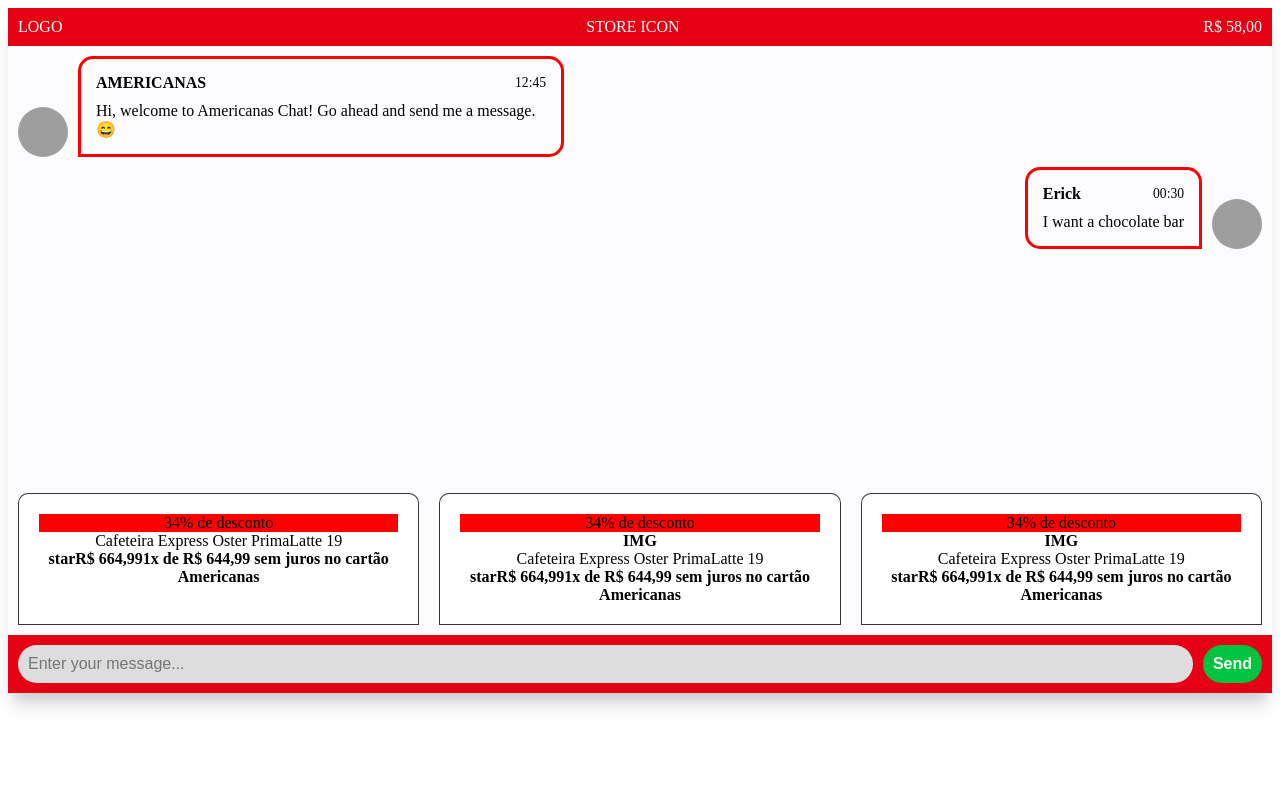
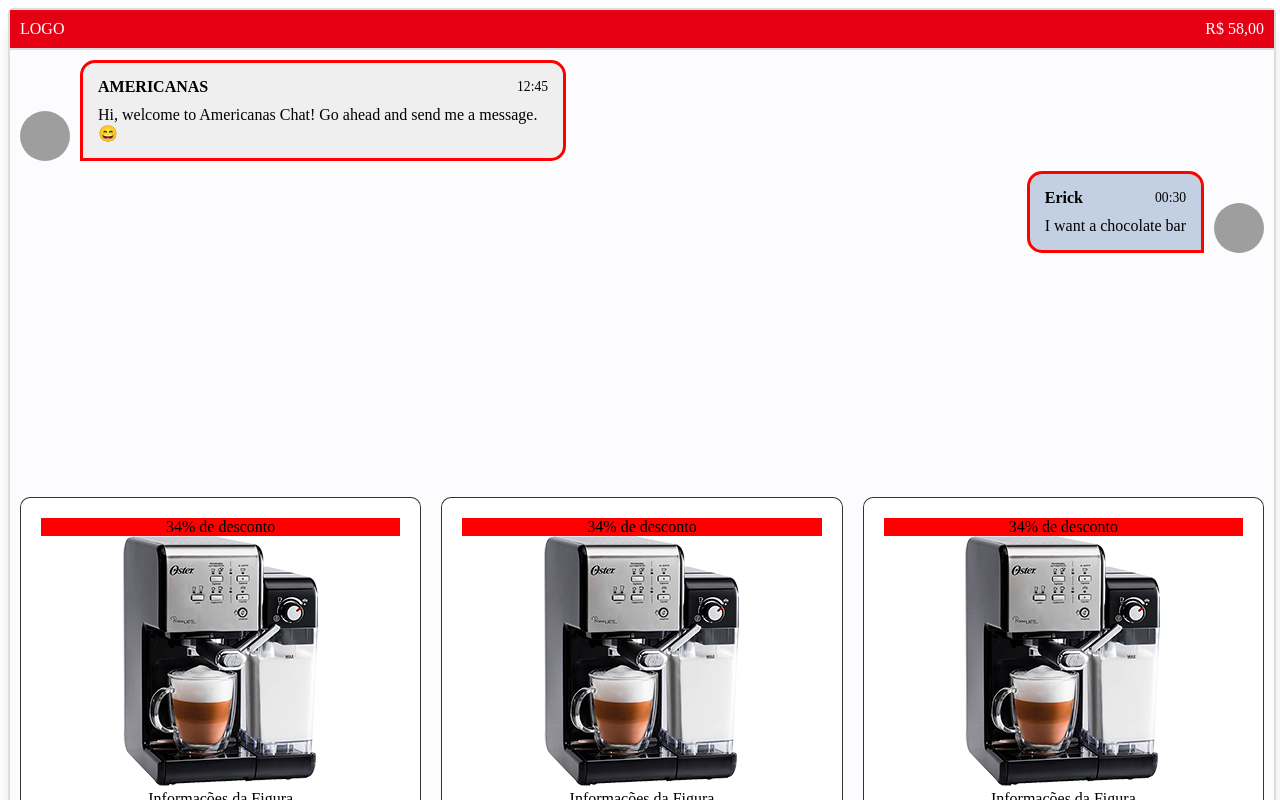
Before and after one commit to bpaganotti/magahack2-ame-team25, an Angular app: page /option-b in a window 1280 px wide. Shown: the top 800 px of the page. Built offline with nearby package versions, Linux system fonts and the light colour scheme; grey boxes are pictures that could not be loaded.

Commit message:
[UPDATE] More things in page chat

```diff
--- a/src/app/pages/home/home.component.html
+++ b/src/app/pages/home/home.component.html
@@ -79,13 +79,6 @@
         <svg class="material-icons" xmlns="http://www.w3.org/2000/svg" width="24" height="24" viewBox="0 0 24 24"><path d="M10 6L8.59 7.41 13.17 12l-4.58 4.59L10 18l6-6z"/></svg>
       </a>
 
-      <a class="card" routerLink="/teste">
-        <app-icon-lab></app-icon-lab>
-
-        <span>teste</span>
-
-        <svg class="material-icons" xmlns="http://www.w3.org/2000/svg" width="24" height="24" viewBox="0 0 24 24"><path d="M10 6L8.59 7.41 13.17 12l-4.58 4.59L10 18l6-6z"/></svg>
-      </a>
 
     </div>
 
--- a/src/app/pages/option-b/option-b.component.html
+++ b/src/app/pages/option-b/option-b.component.html
@@ -1,16 +1,16 @@
+<div class='chat'>
     <section class="msger">
         <header class="msger-header">
             <div class="msger-header-title">
                 LOGO
             </div>
-        <div>
-            STORE ICON
-        </div>
+
             <div class="msger-header-options">
                 R$ 58,00
             </div>
         </header>
 
+        <!-- <div class='middle'>aaaa</div> -->
 
         <main class="msger-chat">
             <div class="msg left-msg">
@@ -27,7 +27,10 @@
                         Hi, welcome to Americanas Chat! Go ahead and send me a message. 😄
                     </div>
                 </div>
+
             </div>
+
+
 
             <div class="msg right-msg">
                 <div class="msg-img" style="background-image: url(https://image.flaticon.com/icons/svg/145/145867.svg)">
@@ -61,10 +64,12 @@
                 <div class="grid-item">
                     <div class=grid-header>34% de desconto</div>
                     <section>
-                    <div>
-                        <div style="background-image: '/src/assets/img/01.png'">
-                        </div>
-                    </div>
+
+                            <figure>
+                                <img src="../../../assets/img/01.png" alt="Minha Figura">
+                                <figcaption>Informações da Figura</figcaption>
+                              </figure>
+
                         <div>
                             <p>Cafeteira Express Oster PrimaLatte 19</p>
                             <b>star</b>
@@ -75,7 +80,11 @@
                 </div>
                 <div class="grid-item">
                     <div class=grid-header>34% de desconto</div>
-                <b>IMG</b>
+
+                    <figure>
+                        <img src="../../../assets/img/01.png" alt="Minha Figura">
+                        <figcaption>Informações da Figura</figcaption>
+                      </figure>
                     <p>Cafeteira Express Oster PrimaLatte 19</p>
                     <b>star</b>
                     <b>R$ 664,99</b>
@@ -83,7 +92,11 @@
                 </div>
                 <div class="grid-item">
                     <div class=grid-header>34% de desconto</div>
-                <b>IMG</b>
+
+                    <figure>
+                        <img src="../../../assets/img/01.png" alt="Minha Figura">
+                        <figcaption>Informações da Figura</figcaption>
+                      </figure>
                     <p>Cafeteira Express Oster PrimaLatte 19</p>
                     <b>star</b>
                     <b>R$ 664,99</b>
@@ -97,3 +110,4 @@
             <button type="submit" class="msger-send-btn">Send</button>
         </form>
     </section>
+</div>
--- a/src/app/pages/option-b/option-b.component.scss
+++ b/src/app/pages/option-b/option-b.component.scss
@@ -1,15 +1,3 @@
-//
-// header {
-//     background-color: red;
-// }
-// /* ----------- CHAT --------- */
-
-
-
-
-
-
-
 // /* ------------- Grid itens --------- */
 .grid-container {
     display: grid;
@@ -34,12 +22,18 @@
 
 }
 
-:root {
-    --body-bg: linear-gradient(135deg, #f5f7fa 0%, #c3cfe2 100%);
-    --msger-bg: #fff;
-    --border: 2px solid #ddd;
-    --left-msg-bg: #ececec;
-    --right-msg-bg: #579ffb;
+.chat {
+    // width: 100px;
+}
+
+.middle {
+    border-radius: 50%;
+    -webkit-border-radius: 50%;
+    width: 50px;
+    height: 50px;
+    border: solid blue;
+    background-color: blue;
+    margin-bottom: 0px;
 }
 
 html {
@@ -59,7 +53,7 @@
     justify-content: center;
     align-items: center;
     height: 100vh;
-    background-image: var(--body-bg);
+    background-image: linear-gradient(135deg, #f5f7fa 0%, #c3cfe2 100%);
     font-family: Helvetica, sans-serif;
 }
 
@@ -69,9 +63,9 @@
     justify-content: space-between;
     width: 100%;
     height: calc(100% - 50px);
-    border: var(--border);
+    border: 2px solid #ddd;
     border-radius: 5px;
-    background: var(--msger-bg);
+    background: #FFF;
     box-shadow: 0 15px 15px -5px rgba(0, 0, 0, 0.2);
 }
 
@@ -79,7 +73,7 @@
     display: flex;
     justify-content: space-between;
     padding: 10px;
-    border-bottom: var(--border);
+    border-bottom: 2px solid #ddd;
     background: #e60014;
     color: #FFF;
 }
@@ -128,7 +122,7 @@
     padding: 15px;
     border-radius: 15px;
     border: red solid;
-    background: var(--left-msg-bg);
+    background: #efefef;
 }
 
 .msg-info {
@@ -156,7 +150,7 @@
 }
 
 .right-msg .msg-bubble {
-    background: var(--right-msg-bg);
+    background: #c3cfe2;
     color: #fff;
     border-bottom-right-radius: 0;
 }
@@ -168,7 +162,7 @@
 .msger-inputarea {
     display: flex;
     padding: 10px;
-    border-top: var(--border);
+    border-top: 2px solid #ddd;
     background: #e60014;
 }
 
```
Also changed, not shown: src/assets/img/2020-04-28.png (added). Lines whose indentation alone changed are shown as unchanged.
